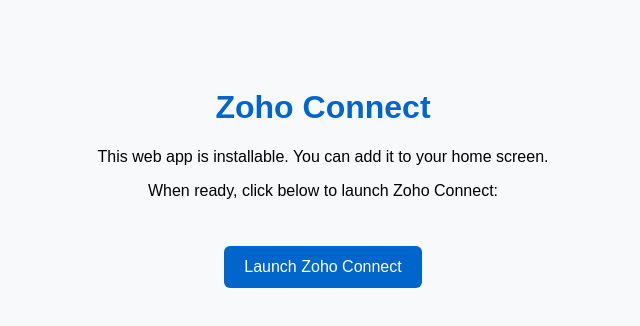
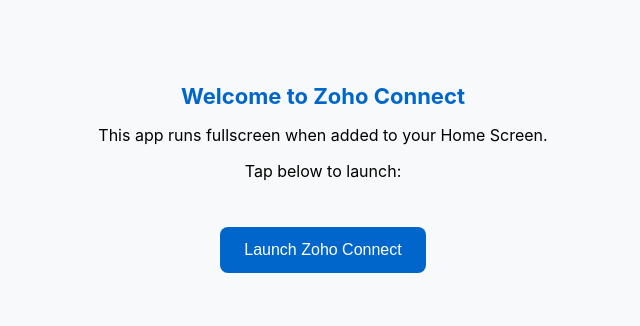
Before and after one commit to Discord-Account-Support-Corp/zoho-connect-pwa, a plain HTML site: page index.html in a window 1280 px wide. Shown: the whole page, without its empty margins (317-957 px from the left). Drawn offline with Linux system fonts and the light colour scheme.

Commit message:
Update index.html

```diff
--- a/index.html
+++ b/index.html
@@ -2,39 +2,65 @@
 <html lang="en">
 <head>
   <meta charset="UTF-8" />
-  <meta name="viewport" content="width=device-width, initial-scale=1.0"/>
+  <meta name="viewport" content="width=device-width, initial-scale=1.0" />
   <title>Zoho Connect PWA</title>
+
+  <!-- Manifest + Icons -->
   <link rel="manifest" href="manifest.json" />
+  <link rel="icon" href="icons/icon-192.png" />
+  <link rel="apple-touch-icon" href="icons/icon-192.png" />
+
+  <!-- iOS Fullscreen Mode -->
+  <meta name="apple-mobile-web-app-capable" content="yes" />
+  <meta name="apple-mobile-web-app-status-bar-style" content="default" />
   <meta name="theme-color" content="#0066cc" />
-  <link rel="icon" href="icons/icon-192.png" />
+
   <style>
     body {
-      font-family: Arial, sans-serif;
+      font-family: -apple-system, BlinkMacSystemFont, "Segoe UI", Roboto, sans-serif;
       text-align: center;
-      padding: 60px;
-      background-color: #f8f9fa;
+      padding: 60px 20px;
+      background: #f8f9fa;
     }
+
     h1 {
       color: #0066cc;
+      font-size: 22px;
     }
+
     button {
-      padding: 12px 20px;
+      margin-top: 30px;
+      padding: 14px 24px;
+      font-size: 16px;
       background-color: #0066cc;
       color: white;
       border: none;
-      border-radius: 6px;
-      font-size: 16px;
+      border-radius: 8px;
       cursor: pointer;
-      margin-top: 30px;
+    }
+
+    button:hover {
+      background-color: #004c99;
     }
   </style>
 </head>
 <body>
-  <h1>Zoho Connect</h1>
-  <p>This web app is installable. You can add it to your home screen.</p>
-  <p>When ready, click below to launch Zoho Connect:</p>
-  <button onclick="window.location.href='https://connect.zoho.eu/portal/intranet/myfeed'">
-    Launch Zoho Connect
-  </button>
+  <h1>Welcome to Zoho Connect</h1>
+  <p>This app runs fullscreen when added to your Home Screen.</p>
+  <p>Tap below to launch:</p>
+
+  <button onclick="launchApp()">Launch Zoho Connect</button>
+
+  <script>
+    function launchApp() {
+      window.location.href = "https://connect.zoho.eu/portal/intranet/myfeed";
+    }
+
+    if ('serviceWorker' in navigator) {
+      navigator.serviceWorker.register('service-worker.js')
+        .then(() => console.log("✅ Service Worker Registered"))
+        .catch(err => console.error("❌ Service Worker Failed:", err));
+    }
+  </script>
 </body>
 </html>
```
